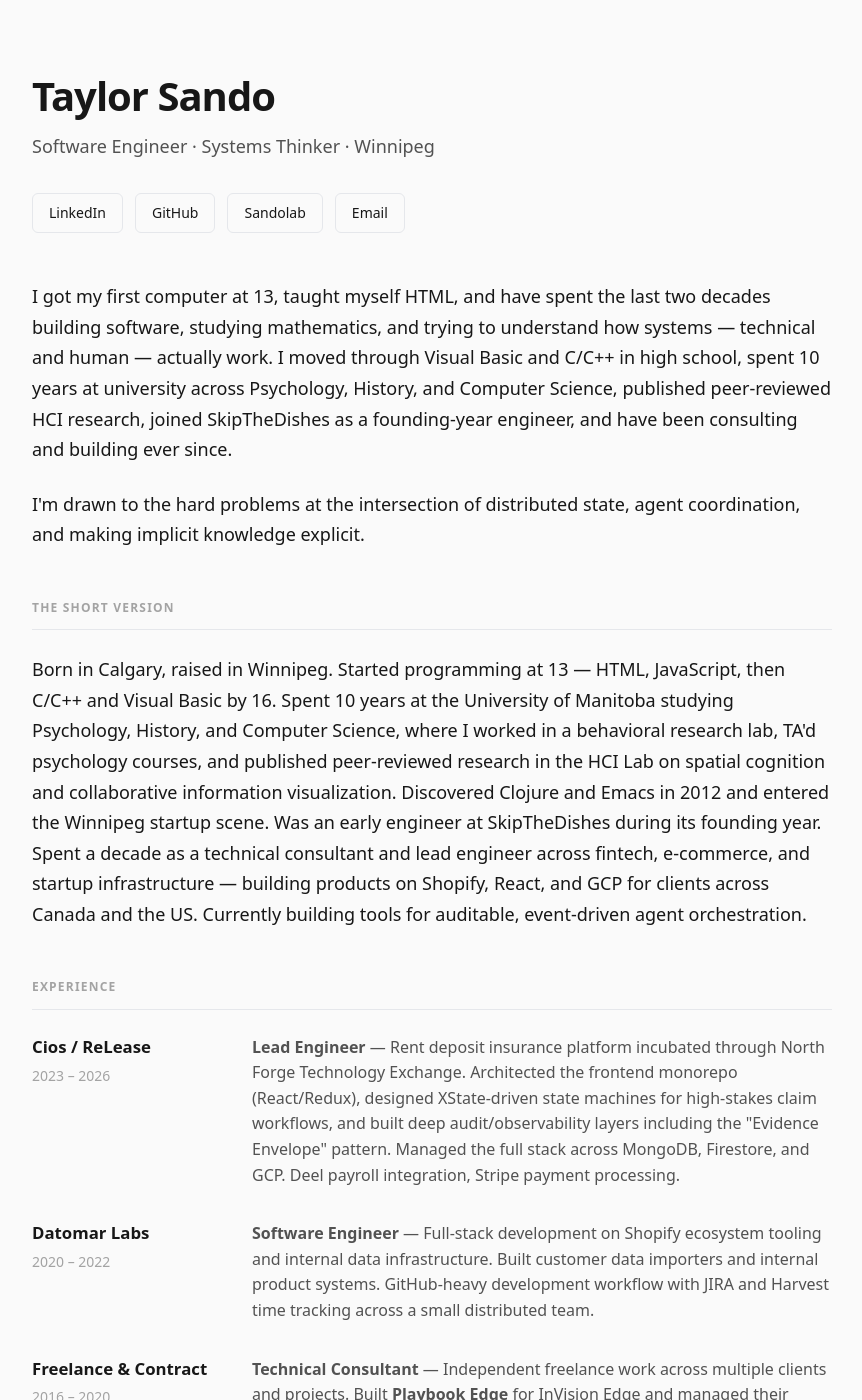
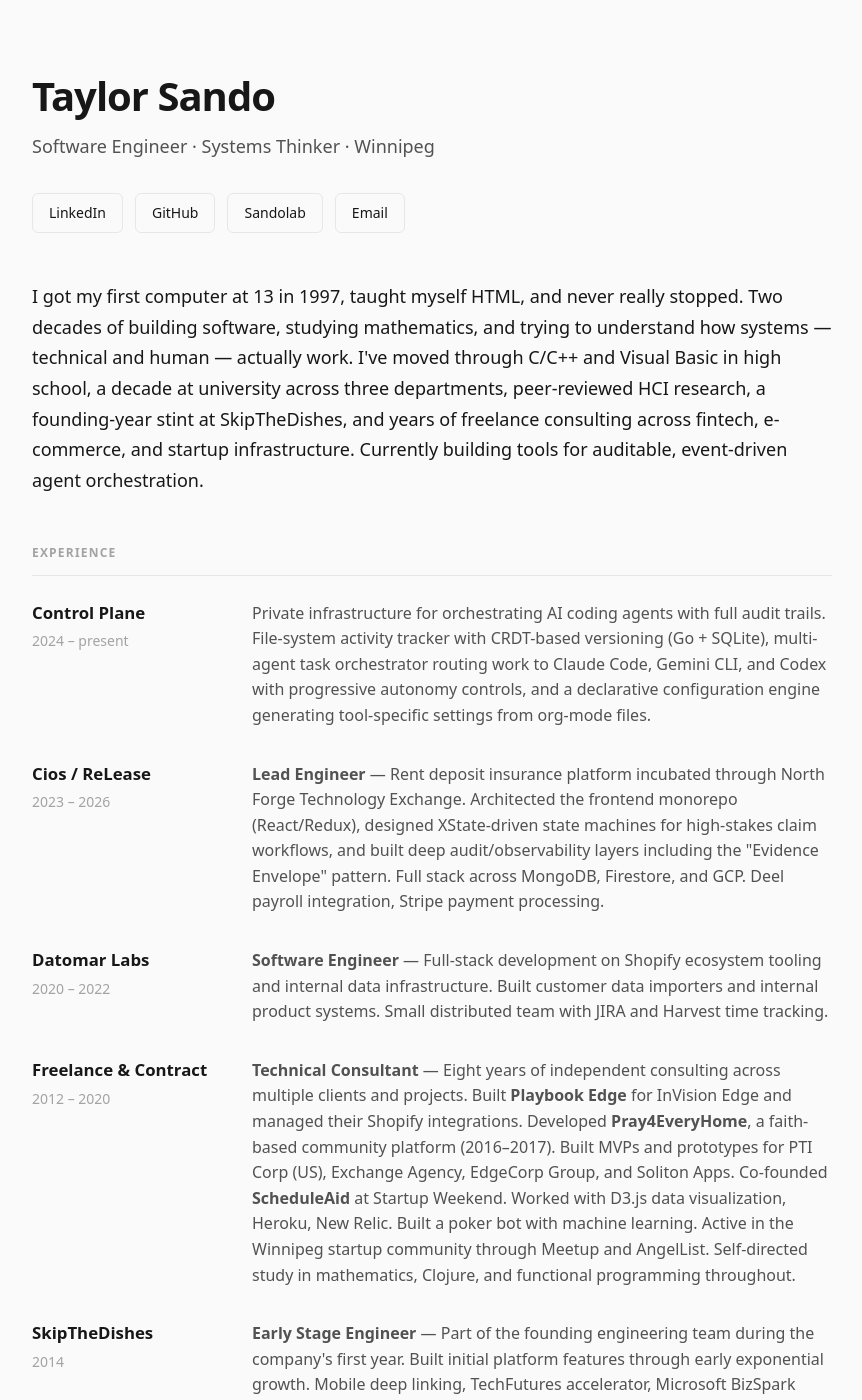
Before and after one commit to taylorSando/taylorSando.github.io, a Jekyll site: the page built from index.html, in a window 1280 px wide and 1400 px high. Shown: the whole window, without its empty margins (208-1070 px from the left). Built offline with Jekyll 4.4.1, drawn with Linux system fonts in a browser that asks for light colours; some of the changed text lies outside the part shown.

Commit message:
content: comprehensive rewrite with accurate timeline and richer detail
- Merged freelance periods into single 2012-2020 entry with all clients
- Added Control Plane as top experience entry
- Added Pray4EveryHome, poker bot, D3.js, ScheduleAid origin
- Added TheHockeyPedia to CS degree entry
- Split "What I'm Working On" into side projects section
- Removed Bold Commerce, removed "Short Version" (redundant with bio)
- Corrected all dates from source documents

Co-Authored-By: Claude Opus 4.6 <noreply@anthropic.com>

```diff
--- a/index.html
+++ b/index.html
@@ -18,39 +18,33 @@ layout: landing
 
 <div class="bio">
   <p>
-    I got my first computer at 13, taught myself HTML, and have spent the last
-    two decades building software, studying mathematics, and trying to understand
-    how systems &mdash; technical and human &mdash; actually work. I moved through
-    Visual Basic and C/C++ in high school, spent 10 years at university across
-    Psychology, History, and Computer Science, published peer-reviewed HCI research,
-    joined SkipTheDishes as a founding-year engineer, and have been consulting and
-    building ever since.
-  </p>
-  <p>
-    I'm drawn to the hard problems at the intersection of distributed state,
-    agent coordination, and making implicit knowledge explicit.
-  </p>
-</div>
-
-<h2 class="section-title">The Short Version</h2>
-<div class="bio" style="margin-top: 0;">
-  <p>
-    Born in Calgary, raised in Winnipeg. Started programming at 13 &mdash; HTML,
-    JavaScript, then C/C++ and Visual Basic by 16. Spent 10 years at the University
-    of Manitoba studying Psychology, History, and Computer Science, where I worked in
-    a behavioral research lab, TA'd psychology courses, and published peer-reviewed
-    research in the HCI Lab on spatial cognition and collaborative information
-    visualization. Discovered Clojure and Emacs in 2012 and entered the Winnipeg
-    startup scene. Was an early engineer at SkipTheDishes during its founding year.
-    Spent a decade as a technical consultant and lead engineer across fintech,
-    e-commerce, and startup infrastructure &mdash; building products on Shopify,
-    React, and GCP for clients across Canada and the US. Currently building tools
-    for auditable, event-driven agent orchestration.
+    I got my first computer at 13 in 1997, taught myself HTML, and never really
+    stopped. Two decades of building software, studying mathematics, and trying to
+    understand how systems &mdash; technical and human &mdash; actually work. I've
+    moved through C/C++ and Visual Basic in high school, a decade at university
+    across three departments, peer-reviewed HCI research, a founding-year stint at
+    SkipTheDishes, and years of freelance consulting across fintech, e-commerce,
+    and startup infrastructure. Currently building tools for auditable, event-driven
+    agent orchestration.
   </p>
 </div>
 
 <h2 class="section-title">Experience</h2>
 <div class="journey-list">
+  <div class="journey-item">
+    <div class="journey-meta">
+      <strong>Control Plane</strong>
+      <span>2024 &ndash; present</span>
+    </div>
+    <div class="journey-desc">
+      Private infrastructure for orchestrating AI coding agents with full audit
+      trails. File-system activity tracker with CRDT-based versioning (Go + SQLite),
+      multi-agent task orchestrator routing work to Claude Code, Gemini CLI, and
+      Codex with progressive autonomy controls, and a declarative configuration
+      engine generating tool-specific settings from org-mode files.
+    </div>
+  </div>
+
   <div class="journey-item">
     <div class="journey-meta">
       <strong>Cios / ReLease</strong>
@@ -62,8 +56,8 @@ layout: landing
       Exchange. Architected the frontend monorepo (React/Redux), designed
       XState-driven state machines for high-stakes claim workflows, and built
       deep audit/observability layers including the "Evidence Envelope" pattern.
-      Managed the full stack across MongoDB, Firestore, and GCP. Deel payroll
-      integration, Stripe payment processing.
+      Full stack across MongoDB, Firestore, and GCP. Deel payroll integration,
+      Stripe payment processing.
     </div>
   </div>
 
@@ -76,24 +70,27 @@ layout: landing
       <strong>Software Engineer</strong> &mdash;
       Full-stack development on Shopify ecosystem tooling and internal data
       infrastructure. Built customer data importers and internal product systems.
-      GitHub-heavy development workflow with JIRA and Harvest time tracking across
-      a small distributed team.
+      Small distributed team with JIRA and Harvest time tracking.
     </div>
   </div>
 
   <div class="journey-item">
     <div class="journey-meta">
       <strong>Freelance &amp; Contract</strong>
-      <span>2016 &ndash; 2020</span>
+      <span>2012 &ndash; 2020</span>
     </div>
     <div class="journey-desc">
       <strong>Technical Consultant</strong> &mdash;
-      Independent freelance work across multiple clients and projects. Built
-      <strong>Playbook Edge</strong> for InVision Edge and managed their Shopify
-      integrations. Developed <strong>Pray4EveryHome</strong>, a faith-based
-      community platform (2016&ndash;2017). Built MVPs and prototypes for clients
-      including PTI Corp (US) and Exchange Agency. Shopify ecosystem, React,
-      Redux &mdash; navigating the transition from jQuery to SPAs.
+      Eight years of independent consulting across multiple clients and projects.
+      Built <strong>Playbook Edge</strong> for InVision Edge and managed their
+      Shopify integrations. Developed <strong>Pray4EveryHome</strong>, a faith-based
+      community platform (2016&ndash;2017). Built MVPs and prototypes for PTI Corp
+      (US), Exchange Agency, EdgeCorp Group, and Soliton Apps. Co-founded
+      <strong>ScheduleAid</strong> at Startup Weekend. Worked with D3.js data
+      visualization, Heroku, New Relic. Built a poker bot with machine learning.
+      Active in the Winnipeg startup community through Meetup and AngelList.
+      Self-directed study in mathematics, Clojure, and functional programming
+      throughout.
     </div>
   </div>
 
@@ -106,24 +103,7 @@ layout: landing
       <strong>Early Stage Engineer</strong> &mdash;
       Part of the founding engineering team during the company's first year.
       Built initial platform features through early exponential growth. Mobile
-      deep linking, TechFutures accelerator participant, Microsoft BizSpark
-      program.
-    </div>
-  </div>
-
-  <div class="journey-item">
-    <div class="journey-meta">
-      <strong>Freelance &amp; Startups</strong>
-      <span>2012 &ndash; 2016</span>
-    </div>
-    <div class="journey-desc">
-      Entered the Winnipeg startup scene after leaving university. Co-founded
-      <strong>ScheduleAid</strong> at Startup Weekend. Contract work across web
-      development, D3.js data visualization, and early-stage product builds &mdash;
-      clients through Elance, EdgeCorp Group, Soliton Apps, and local referrals.
-      Deployed on Heroku with New Relic monitoring. Self-directed study in
-      mathematics, Clojure, and functional programming. Active in Meetup and
-      AngelList communities.
+      deep linking, TechFutures accelerator, Microsoft BizSpark program.
     </div>
   </div>
 
@@ -134,11 +114,13 @@ layout: landing
     </div>
     <div class="journey-desc">
       Pivoted to Computer Science and joined the <strong>HCI Lab</strong> under
-      Dr. Pourang Irani. Research focused on spatial cognition, 3D data
-      visualization, and collaborative information systems. Collaborated with
-      researchers at University of Victoria and University of Alberta. Submitted
-      work to CHI and published at ACM APGV and IEEE PacificVis. Stayed an extra
-      year to maintain student status for university positions.
+      Dr. Pourang Irani. Research on spatial cognition, 3D data visualization,
+      and collaborative information systems. Collaborated with researchers at
+      University of Victoria and University of Alberta. Submitted work to CHI
+      and published at ACM APGV and IEEE PacificVis. Built
+      <strong>TheHockeyPedia</strong> &mdash; an early hockey data project in
+      Python and MySQL. Stayed an extra year to maintain student status for
+      university positions.
     </div>
   </div>
 
@@ -173,52 +155,49 @@ layout: landing
   </ul>
 </div>
 
-<h2 class="section-title">What I'm Working On</h2>
+<h2 class="section-title">Side Projects</h2>
 <div class="bio" style="margin-top: 0;">
   <p>
-    My current focus is the <strong>Control Plane</strong>: a private infrastructure
-    for orchestrating AI coding agents with full audit trails. It includes a
-    file-system activity tracker with CRDT-based versioning (Go + SQLite), a
-    multi-agent task orchestrator that routes work to Claude Code, Gemini CLI,
-    and Codex with progressive autonomy controls, and a declarative configuration
-    engine that generates tool-specific settings from org-mode files.
+    <strong>NHL Data Graph</strong> &mdash; Trade lineage tracking, game/player
+    ingestion, and content-ready analytics. A continuation of hockey data work
+    that started with TheHockeyPedia in 2008.
   </p>
   <p>
-    Side projects: an <strong>NHL Data Graph</strong> tracking trade lineage and
-    player analytics, a <strong>Spotify playlist manager</strong> that auto-removes
-    played songs, and a local <strong>voice tools</strong> system running
-    faster-whisper on a RTX 3090 for on-device speech-to-text.
+    <strong>Sandolab</strong> &mdash; Spotify playlist manager that tracks unplayed
+    songs and auto-removes them when played. Next.js + Vercel.
   </p>
   <p>
-    The underlying conviction is simple: state should be derived from events, text files
-    are the universal interface for agent coordination, and autonomy without audit trails
-    is dangerous.
+    <strong>Voice Tools</strong> &mdash; Local speech-to-text and text-to-speech
+    running faster-whisper on a RTX 3090. Entirely on-device, integrated into
+    Emacs.
   </p>
 </div>
 
 <h2 class="section-title">Background</h2>
 <div class="bio" style="margin-top: 0;">
   <p>
-    I got my first computer at 13 in 1997 &mdash; HTML and JavaScript, then Starcraft
-    and Battle.net. Learned Visual Basic and C/C++ by 16, tried 3D Max, worked at a
-    call center at 17. Spent a decade in university bouncing between departments before
-    finding my way to computer science research. Discovered Clojure and Emacs in 2012
-    and have been building in that tradition ever since &mdash; TypeScript for the web,
+    Born in Calgary, raised in Winnipeg. Got my first computer at 13 &mdash; HTML
+    and JavaScript, then Starcraft and Battle.net. Learned Visual Basic and C/C++
+    by 16. Worked at a call center at 17. Spent a decade at the University of
+    Manitoba bouncing between Psychology, History, and Computer Science before
+    finding my way to HCI research. Discovered Clojure and Emacs in 2012 and
+    have been building in that tradition ever since &mdash; TypeScript for the web,
     Go for systems, org-mode for everything else.
   </p>
   <p>
-    I played organized hockey from age 8 to 31 and recreational hockey at Canlan
-    through my twenties. I've been a self-directed student of mathematics &mdash;
-    abstract algebra, differential geometry, real analysis &mdash; since 2015. I went
-    through a long Austrian economics phase (Mises, Hayek, Peter Schiff) that I've
-    mostly outgrown but don't regret. I maintain a long-running stream-of-consciousness
-    knowledge base covering everything from epistemology and social cognition to
-    category theory and event-driven architecture &mdash; an ongoing experiment in
-    making thinking visible and queryable.
+    I played organized hockey from age 8 through high school, then recreational
+    hockey at Canlan through my twenties until retiring at 31. I've been a
+    self-directed student of mathematics &mdash; abstract algebra, differential
+    geometry, real analysis &mdash; since 2015. I went through a long Austrian
+    economics phase (Mises, Hayek, Peter Schiff) that I've mostly outgrown but
+    don't regret. I maintain a long-running stream-of-consciousness knowledge base
+    covering everything from epistemology and social cognition to category theory
+    and event-driven architecture &mdash; an ongoing experiment in making thinking
+    visible and queryable.
   </p>
   <p>
-    I believe that writing is how you find out what you actually think, and that the gap
-    between knowing and doing is where most interesting problems live.
+    I believe that writing is how you find out what you actually think, and that
+    the gap between knowing and doing is where most interesting problems live.
   </p>
 </div>
 
```
